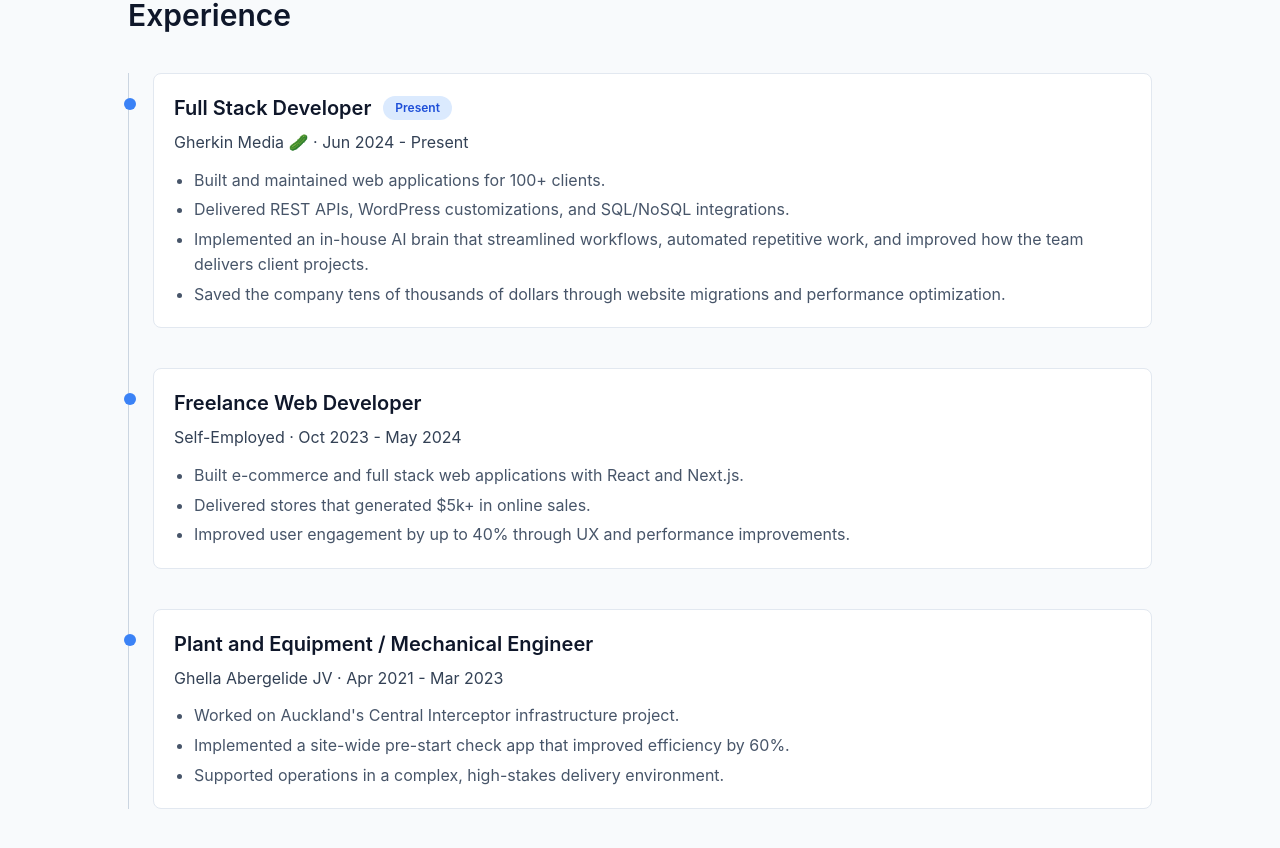
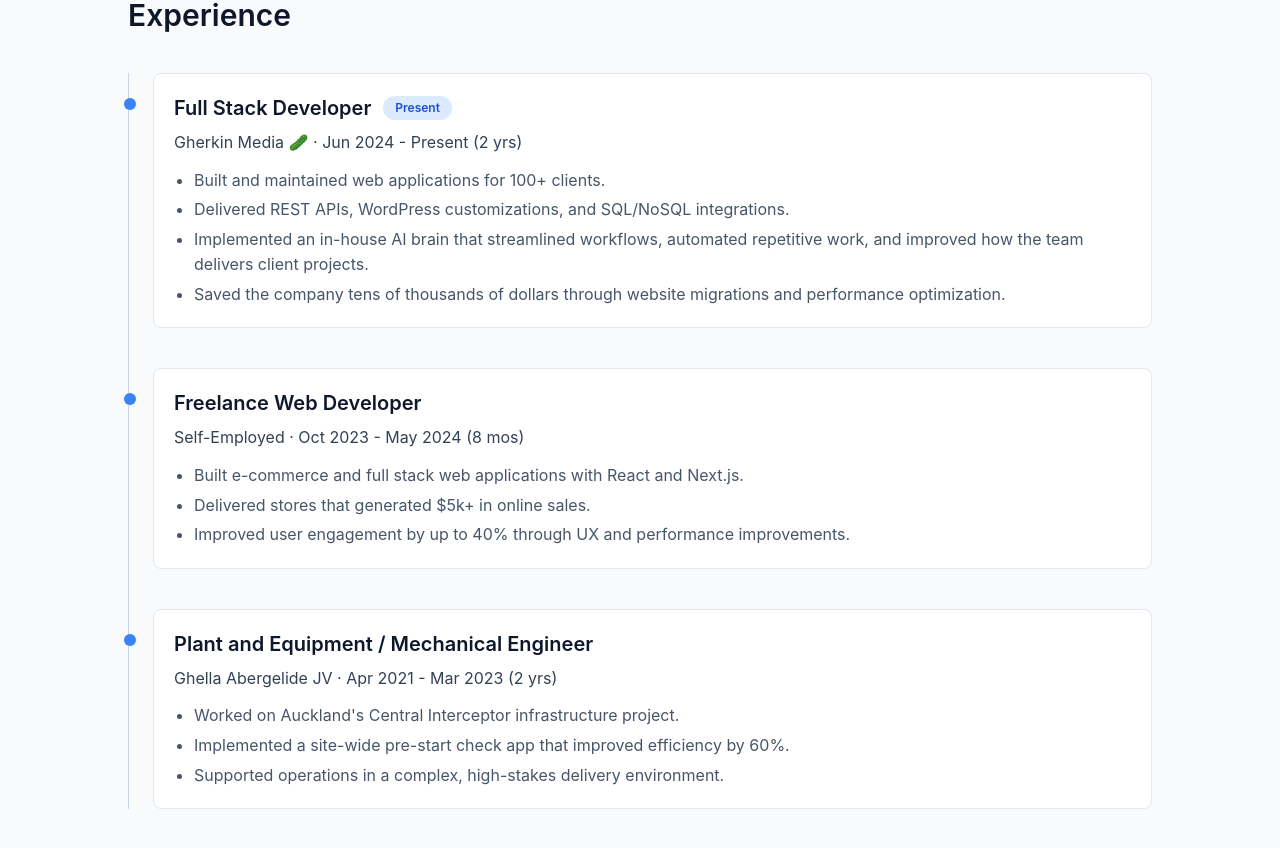
Before and after one commit to rorense/ryan-portfolio, a React (Vite) app: page / in a window 1280 px wide. Shown: the part 3715-4563 px from the top of the page. Built offline with nearby package versions, Linux system fonts and the light colour scheme.

Commit message:
Updated Work experience durations

```diff
--- a/src/components/sections/Experience.tsx
+++ b/src/components/sections/Experience.tsx
@@ -1,6 +1,66 @@
 import { motion } from 'framer-motion'
 import { experience } from '../../data/experience'
 import { useScrollReveal } from '../../hooks/useScrollReveal'
+
+const monthIndex: Record<string, number> = {
+  Jan: 0,
+  Feb: 1,
+  Mar: 2,
+  Apr: 3,
+  May: 4,
+  Jun: 5,
+  Jul: 6,
+  Aug: 7,
+  Sep: 8,
+  Oct: 9,
+  Nov: 10,
+  Dec: 11,
+}
+
+function parseMonthYear(value: string) {
+  const [month, year] = value.trim().split(' ')
+  const monthValue = monthIndex[month]
+  const yearValue = Number(year)
+
+  if (monthValue === undefined || Number.isNaN(yearValue)) {
+    return null
+  }
+
+  return { month: monthValue, year: yearValue }
+}
+
+function formatDuration(period: string) {
+  const [startRaw, endRaw] = period.split(' - ').map((part) => part.trim())
+  const start = parseMonthYear(startRaw)
+  if (!start) {
+    return ''
+  }
+
+  const end =
+    endRaw === 'Present'
+      ? { month: new Date().getMonth(), year: new Date().getFullYear() }
+      : parseMonthYear(endRaw)
+
+  if (!end) {
+    return ''
+  }
+
+  const totalMonths = (end.year - start.year) * 12 + (end.month - start.month) + 1
+  if (totalMonths <= 0) {
+    return ''
+  }
+
+  const years = Math.floor(totalMonths / 12)
+  const months = totalMonths % 12
+
+  if (years > 0 && months > 0) {
+    return `${years} yr${years === 1 ? '' : 's'} ${months} mo${months === 1 ? '' : 's'}`
+  }
+  if (years > 0) {
+    return `${years} yr${years === 1 ? '' : 's'}`
+  }
+  return `${months} mo${months === 1 ? '' : 's'}`
+}
 
 export function Experience() {
   const { ref, isInView } = useScrollReveal()
@@ -17,7 +77,10 @@ export function Experience() {
         <p className="text-sm uppercase tracking-[0.18em] text-blue-600">Experience</p>
         <h2 className="mt-4 text-3xl font-semibold text-slate-900">Experience</h2>
         <div className="mt-8 border-l border-slate-300 pl-4 md:mt-10 md:pl-6">
-          {experience.map((entry) => (
+          {experience.map((entry) => {
+            const duration = formatDuration(entry.period)
+
+            return (
               <article key={`${entry.company}-${entry.period}`} className="relative mb-8 rounded-lg border border-slate-200 bg-white p-4 last:mb-0 md:mb-10 md:p-5">
                 <span className="absolute -left-[22px] top-5 h-3 w-3 rounded-full bg-blue-500 md:-left-[30px] md:top-6" />
                 <div className="flex flex-wrap items-center gap-3">
@@ -38,6 +101,7 @@ export function Experience() {
                     entry.company
                   )}{' '}
                   · {entry.period}
+                  {duration ? ` (${duration})` : ''}
                 </p>
                 <ul className="mt-3 list-disc space-y-1 pl-5 text-slate-600">
                   {entry.highlights.map((highlight) => (
@@ -45,7 +109,8 @@ export function Experience() {
                   ))}
                 </ul>
               </article>
-          ))}
+            )
+          })}
         </div>
       </motion.div>
     </section>
```
Lines whose indentation alone changed are shown as unchanged.
